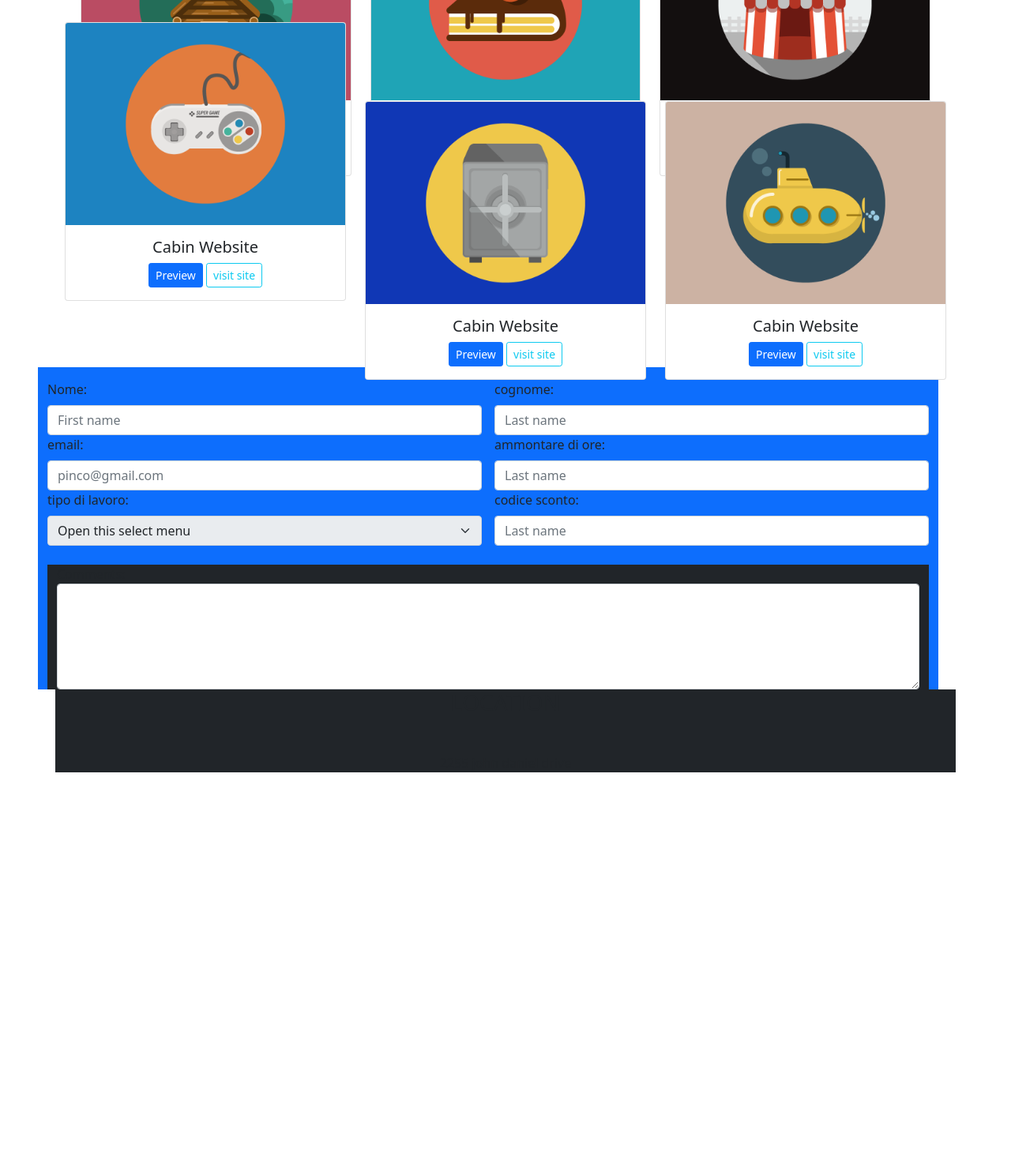
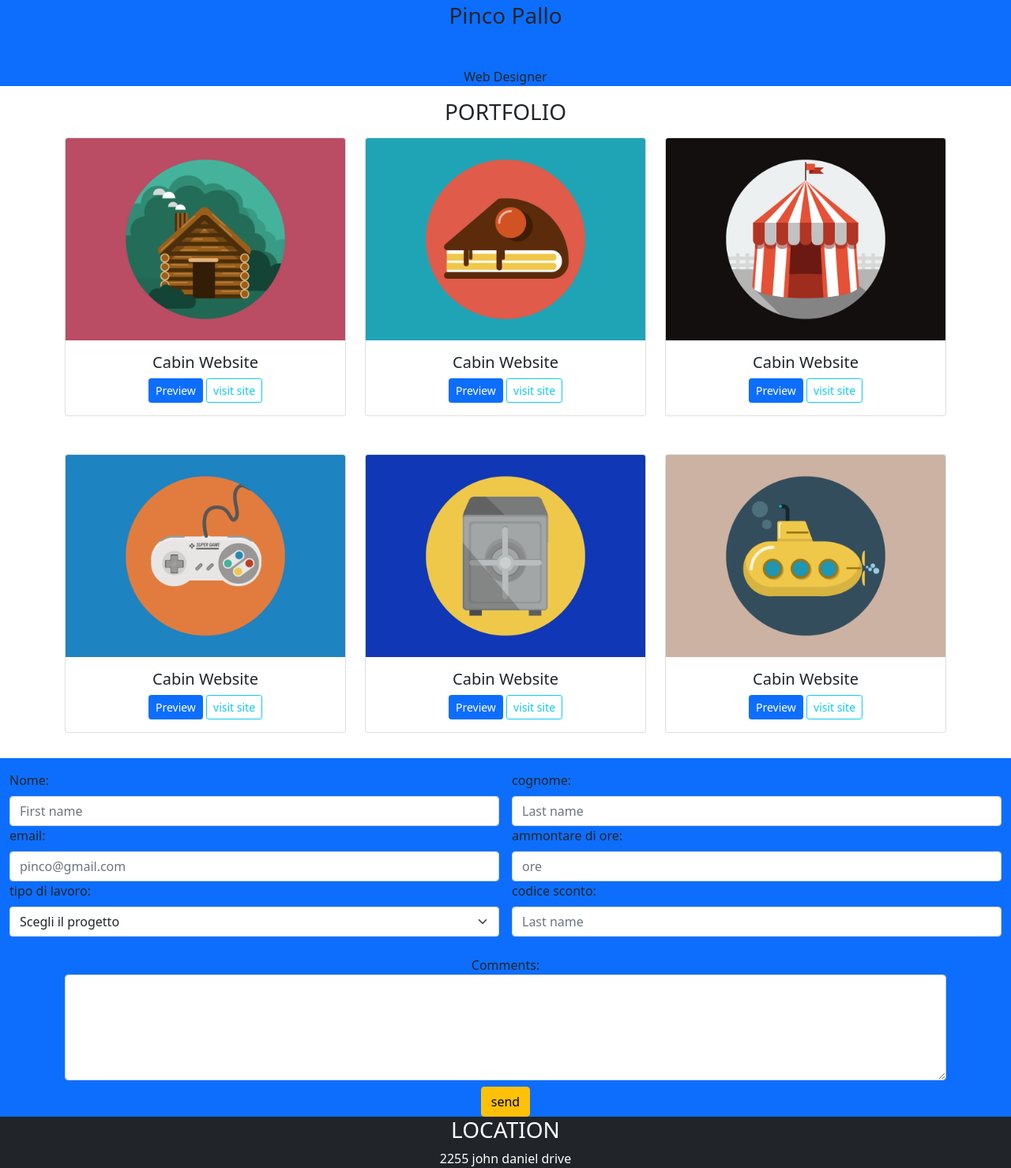
Before and after one commit to GennyDS/bootstrap-js-freelancer, a plain HTML site: page index.html in a window 1280 px wide. Shown: the part 831-2310 px from the top of the page at 79% size. Before the commit the page ends 1809 px from the top, so only its background shows below. Drawn offline with nearby package versions, Linux system fonts and the light colour scheme.

Commit message:
3 commit

```diff
--- a/index.html
+++ b/index.html
@@ -28,7 +28,7 @@
 <div  class="container-fluid text-center bg-primary mb-3">
     <img id="logo" class="pb-5 pt-5  mx d block" src="./img/undraw_profile_pic_ic5t.svg" alt="profilo">
     <h3 class="mb-5">Pinco Pallo</h3>
-    <span class="mb-3 "> Web Designer <span>
+    <span class="mb-3 "> Web Designer </span>
 </div>
  <!-- FOTOPROFILO-->
 
@@ -50,11 +50,11 @@
  <!-- img-->
 
 
-    <div  class="  row mx-2 mt-3   ">
+    <div  class="  row  mt-3   ">
 
         <!-- 1img-->
         <div id="cardsize" class="col">
-          <div class="card h-0">
+          <div class="card h-100">
             <img src="img/portfolio/cabin.png" class="card-img-top" alt="Cabine website">
             <div class="card-body text-center">
               <h5 class="card-title ">Cabin Website</h5>
@@ -71,7 +71,7 @@
 
         <!-- 2 img-->
         <div id="cardsize" class="col">
-            <div class="card h-0">
+            <div class="card h-100">
               <img src="img/portfolio/cake.png" class="card-img-top" alt="Cabine website">
               <div class="card-body text-center">
                 <h5 class="card-title ">Cabin Website</h5>
@@ -86,7 +86,7 @@
           </div>
 
         <div id="cardsize" class="col">
-            <div class="card h-0">
+            <div class="card h-100">
               <img src="img/portfolio/circus.png" class="card-img-top" alt="Cabine website">
               <div class="card-body text-center">
                 <h5 class="card-title ">Cabin Website</h5>
@@ -112,7 +112,7 @@
 
             <!-- 1img-->
             <div id="cartesotto " class="col-4">
-              <div class="card h-0">
+              <div class="card h-100">
                 <img src="img/portfolio/game.png" class="card-img-top" alt="Cabine website">
                 <div class="card-body text-center">
                   <h5 class="card-title ">Cabin Website</h5>
@@ -129,7 +129,7 @@
 
             <!-- 2 img-->
             <div id="cartesotto" class="col-4">
-                <div class="card h-0">
+                <div class="card h-100">
                   <img src="img/portfolio/safe.png" class="card-img-top" alt="Cabine website">
                   <div class="card-body text-center">
                     <h5 class="card-title ">Cabin Website</h5>
@@ -144,7 +144,7 @@
               </div>
 
               <div id="cartesotto" class="col-4">
-                <div class="card h-0">
+                <div class="card h-100">
                   <img src="img/portfolio/submarine.png" class="card-img-top" alt="Cabine website">
                   <div class="card-body text-center">
                     <h5 class="card-title ">Cabin Website</h5>
@@ -165,40 +165,41 @@
 
 
     <!--FORM-->
-<div class="container bg-primary mx-5">
+<div class="container-fluid bg-primary mt-5">
 
     <div class="row g-3">
         <div class="col">
-        <label for="nome" class="form-label">Nome:</label>
-          <input type="text" class="form-control" placeholder="First name" aria-label="First name">
+        <label  class="form-label">Nome:</label>
+          <input type="text"id="nome" class="form-control" placeholder="First name" aria-label="First name">
         </div>
         <div class="col">
-            <label for="cognome" class="form-label">cognome:</label>
-          <input type="text" class="form-control" placeholder="Last name" aria-label="Last name">
+            <label  class="form-label">cognome:</label>
+          <input type="text"id="cognome" class="form-control" placeholder="Last name" aria-label="Last name">
         </div>
       </div>
 
 
       <div class="row g-3">
         <div class="col">
-        <label for="email" class="form-label">email:</label>
-          <input type="text" class="form-control" placeholder="pinco@gmail.com" aria-label="First name ">
+        <label  class="form-label">email:</label>
+          <input type="text" id="email" class="form-control" placeholder="pinco@gmail.com" aria-label="First name ">
         </div>
         <div class="col">
-            <label for="ore" class="form-label">ammontare di ore:</label>
-          <input id="ore" type="text" class="form-control" placeholder="Last name" aria-label="Last name">
+            <label  class="form-label">ammontare di ore:</label>
+          <input id="ore" type="text" class="form-control" placeholder="ore" aria-label="Last name">
         </div>
       </div>
 
 
       <div class="row g-3">
         <div class="col">
-        <label for="lavoro" class="form-label">tipo di lavoro:</label>
-        <select class="form-select" aria-label="Disabled select example" disabled>
-            <option selected>Open this select menu</option>
-            <option value="1">One</option>
-            <option value="2">Two</option>
-            <option value="3">Three</option>
+        <label  class="form-label">tipo di lavoro:</label>
+
+        <select id="lavoro"class="form-select" >
+            <option selected>Scegli il progetto</option>
+            <option value="lavoro">backend</option>
+            <option value="lavoro">frontend</option>
+            <option value="lavoro">analisi progettuale</option>
           </select>
         </div>
         <div class="col">
@@ -209,15 +210,20 @@
 
 
       <!--descrizione-->
-      <div class="container mt-4 bg-dark">
+      <div  align="center"class="container mt-4 bg-primary">
 
-        <label for="comment">Comments:</label>
+        <label >Comments:</label>
         <textarea class="form-control" rows="5" id="comment" name="text"></textarea>
+
+
+
+        <button  type="button" class="btn btn-warning mt-2 align " onclick=" ValidateSubmit()">send</button>
+
 
     </div>
 
 
-
+    <span  id="prezzo" class="text-white">  </span>
 
 </div>
 
@@ -227,10 +233,17 @@
 
 
 
+<footer>
+  <div  class="container-fluid bg-dark text-white">
+    <section align="center">
+      <h3 >LOCATION</h3>
+      <span>2255 john daniel drive</span>
+    </section>
+
+  </div>
 
 
-
-
+</footer>
 
 
 
@@ -246,13 +259,4 @@
     -->
   </body>
 
-  <footer>
-      <div align="center" class="container bg-dark">
-          <h3 class="mb-5">LOCATION</h3>
-          <span>2255 john daniel drive</span>
-
-      </div>
-
-
-  </footer>
 </html>
--- a/main.js
+++ b/main.js
@@ -1,4 +1,4 @@
-function validatesubmit()
+function validateSubmit()
 {
     let totale=0;
    let arreysconto =["YHDNU32","JANJC63","PWKCN25","SJDPO96","POCIE24"]
@@ -37,3 +37,4 @@ function validatesubmit()
 
         }
 }
+document.getElementById("prezzo").innerHTML = "Il prezzo è:" +totale;
--- a/style.css
+++ b/style.css
@@ -1,5 +1,5 @@
 
-
+/*
     #cardsize {
         height:100px;
         width: 100px;
```
